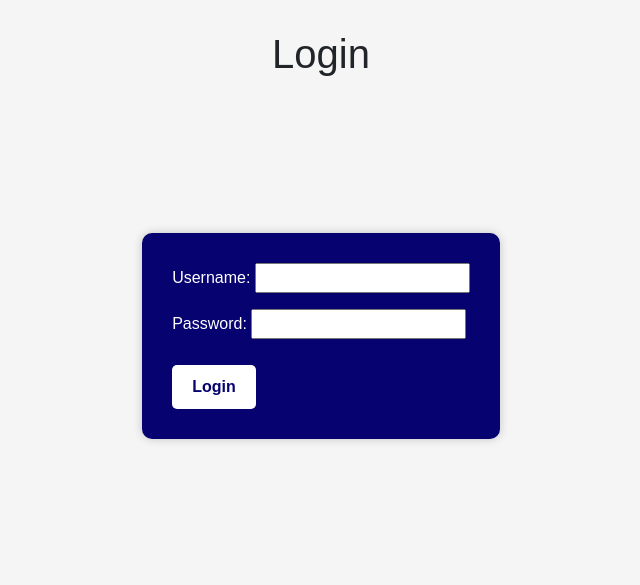
After one commit to jeenam007/mob_VV1, a Django app: page /user/ in a window 1280 px wide. The commit adds this page. Shown: the top 585 px of the page, without its empty margins (319-959 px from the left). Run offline with Django 5.2, Linux system fonts and the light colour scheme.

Commit message:
login and signout added

```diff
--- a/MobileProject/urls.py
+++ b/MobileProject/urls.py
@@ -19,10 +19,12 @@ from django.urls import path,include
 from django.conf import settings
 from django.conf.urls.static import static
 from mobileapp.views import home
+from customerapp.views import sign_out
 
 
 urlpatterns = [
-    path('', home),
+    # path('', home),
+    path('', sign_out),
     path('admin/', admin.site.urls),
     path('mobile/',include('mobileapp.urls')),
     path('user/',include('customerapp.urls')),
--- a/customerapp/forms.py
+++ b/customerapp/forms.py
@@ -8,12 +8,14 @@ class UserRegistrationForm(UserCreationForm):
         model=User
         fields=["first_name","last_name","email","username","password1","password2"]
         widgets={
-            "first_name":forms.TextInput(attrs={"class":"form-control"}),
-            "last_name":forms.TextInput(attrs={"class":"form-control"}),
-            "email":forms.TextInput(attrs={"class":"form-control"}),
-            "username":forms.TextInput(attrs={"class":"form-control"}),
-            "password1":forms.PasswordInput(attrs={"class":"form-control"}),
-            "password2":forms.PasswordInput(attrs={"class":"form-control"}),
+            "first_name":forms.TextInput(attrs={"class":"form-control p-2"}),
+            "last_name":forms.TextInput(attrs={"class":"form-control p-2"}),
+            "email":forms.TextInput(attrs={"class":"form-control p-2"}),
+            "username":forms.TextInput(attrs={"class":"form-control p-2"}),
+            "password1":forms.CharField(widget=forms.PasswordInput),
+            "password2":forms.CharField(widget=forms.PasswordInput),
+        }
 
-
-        }
+class LoginForm(forms.Form):
+        username=forms.CharField()
+        password=forms.CharField(widget=forms.PasswordInput)
--- /dev/null
+++ b/customerapp/templates/user/login.html
@@ -0,0 +1,66 @@
+  <!DOCTYPE html>
+    {% load static %}
+<html lang="en">
+<head>
+  <meta charset="UTF-8">
+  <title>Login</title>
+  <link rel="icon" href="{% static 'img/fav.png' %}" >
+  <link href="https://cdn.jsdelivr.net/npm/bootstrap@5.3.0/dist/css/bootstrap.min.css" rel="stylesheet">
+  <style>
+    body {
+      margin: 0;
+      padding: 0;
+      background-color: #f5f5f5;
+      font-family: Arial, sans-serif;
+    }
+
+    .clo {
+      background-color: #060270;
+      color: white;
+      padding: 30px;
+      border-radius: 10px;
+      box-shadow: 0 0 10px rgba(0,0,0,0.2);
+    }
+
+    .container {
+      width: 90%;
+      height: 500px;
+      display: flex;
+      justify-content: center;
+      align-items: center;
+    }
+
+    input[type="submit"] {
+      background-color: white;
+      color: #060270;
+      padding: 10px 20px;
+      border: none;
+      border-radius: 5px;
+      font-weight: bold;
+      cursor: pointer;
+      margin-top: 10px;
+    }
+
+    input[type="submit"]:hover {
+      background-color: #eee;
+    }
+
+    h1 {
+      text-align: center;
+      margin-top: 30px;
+    }
+  </style>
+</head>
+<body>
+  <h1>Login</h1>
+  <form action="" method="POST">
+    <div class="container">
+      <div class="clo">
+        {% csrf_token %}
+        {{ form.as_p }}
+        <input type="submit" value="Login">
+      </div>
+    </div>
+  </form>
+</body>
+</html>
--- a/customerapp/templates/user/registration.html
+++ b/customerapp/templates/user/registration.html
@@ -10,6 +10,7 @@
 <body>
 <!--<div class="container">-->
 <h1>Register User</h1>
+
 <div class="container" style="height: auto;">
     <div class="row">
         <div class="col"></div>
--- a/customerapp/urls.py
+++ b/customerapp/urls.py
@@ -3,10 +3,12 @@ from .import views
 app_name = 'customerapp'
 
 urlpatterns = [
-
+    # path('', views.home, name='home'),
     path('Register/',views.registration,name='register'),
     path('userlist/',views.userlist,name='userlist'),
     path('deleteuser/<int:id>/',views.userdelete,name='deluser'),
     path('edituser/<int:id>/',views.useredit,name='edituser'),
-    path('userdetail/<int:id>/',views.userdet,name='userdetl')
+    path('userdetail/<int:id>/',views.userdet,name='userdetl'),
+    path('',views.login_view,name='userlogin'),
+    path('signout/',views.sign_out,name='signout')
 ]
--- a/customerapp/views.py
+++ b/customerapp/views.py
@@ -1,16 +1,22 @@
 from django.shortcuts import render,redirect
 from django.http import HttpResponse
 from .forms import UserRegistrationForm,User
+from django.contrib import messages
+from django.contrib.auth import authenticate, login,logout
+from .forms import LoginForm
+
+
 
 
 # Create your views here.
 def registration(request):
 
     if request.method =="POST":
-     form=UserRegistrationForm(request.POST)
-     if form.is_valid():
+       form=UserRegistrationForm(request.POST)
+       if form.is_valid():
           form.save()
-          return redirect("customerapp:userlist")
+          messages.success(request, "User registered successfully!")
+          return redirect("customerapp:userlogin")
     else:
           form=UserRegistrationForm()
     return render(request,'user/registration.html',{'form':form})
@@ -25,6 +31,7 @@ def useredit(request,id):
           form=UserRegistrationForm(request.POST,instance=instance_edituser)
           if form.is_valid():
                form.save()
+               messages.success(request, "User updated successfully!")
           return redirect('customerapp:userlist')
      else:
           form=UserRegistrationForm(instance=instance_edituser)
@@ -35,7 +42,38 @@ def useredit(request,id):
 def userdelete(request,id):
      instance=User.objects.get(id=id)
      instance.delete()
+     messages.success(request, "User deleted successfully!")
      return redirect('customerapp:userlist')
 
 def userdet(request,id):
-     return HttpResponse("<h1>view</h1>")
+     usrlst=User.objects.get(id=id)
+     return render(request,'user/userdet.html',{'usrlst':usrlst})
+
+
+
+from django.shortcuts import render, redirect
+from django.contrib.auth import authenticate, login
+from .forms import LoginForm
+
+def login_view(request,*args,**kwargs):
+    if request.method == "POST":
+        form = LoginForm(request.POST)
+        if form.is_valid():
+            username = form.cleaned_data.get("username")
+            password = form.cleaned_data.get("password")
+            user = authenticate(request, username=username, password=password)
+            if user:
+                login(request, user)
+                print('login success')
+                return redirect('mobileapp:home')
+            else:
+                print('login failed')
+                form.add_error(None, "Invalid username or password")
+    else:
+        form = LoginForm()
+
+    return render(request, 'user/login.html', {'form': form})
+
+def sign_out(request):
+     logout(request)
+     return redirect('customerapp:userlogin')
--- a/mobileapp/urls.py
+++ b/mobileapp/urls.py
@@ -4,7 +4,7 @@ from .import views
 app_name = 'mobileapp'
 
 urlpatterns = [
-    path('', views.home, name='home'),
+    path('home/', views.home, name='home'),
     path('create/',views.create_product,name='create'),
     path('list/',views.list_Products,name='list'),
     path('delete/<int:id>/', views.deletepdt, name='delete'),
--- a/templates/mobile/index.html
+++ b/templates/mobile/index.html
@@ -56,6 +56,8 @@
 
 <header>
     <h1>Mobile Products</h1>
+
+
 </header>
 
 <nav>
@@ -67,6 +69,9 @@
     <a href="{% url 'customerapp:userlist' %}">List User</a>
 
 </nav>
+<div style="text-align: right;">
+    <button> <a href="{% url 'customerapp:signout' %}">Signout</a></button>
+</div>
 
 <div class="content">
     <h2>About Us</h2>
```
Also changed, not shown: customerapp/templates/user/dummy1.html (deleted, +0 -12 lines), customerapp/templates/user/userdet.html (added, +100 -0 lines), customerapp/templates/user/userlist.html (+21 -0 lines), customerapp/templates/dummy.html (deleted), db.sqlite3.
